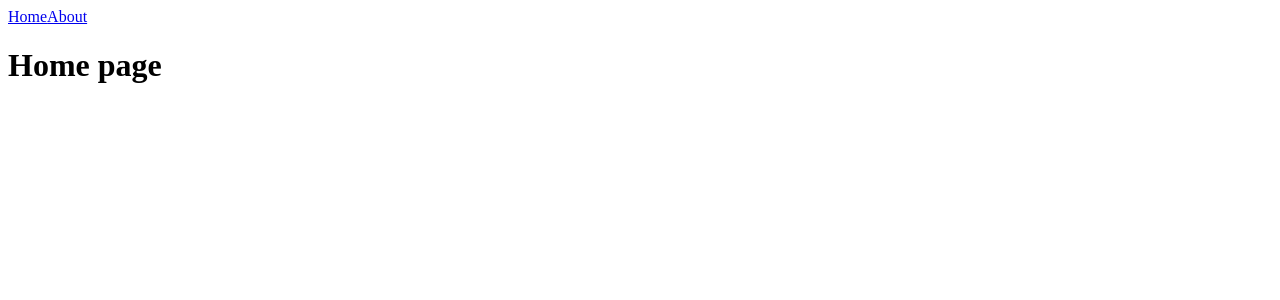
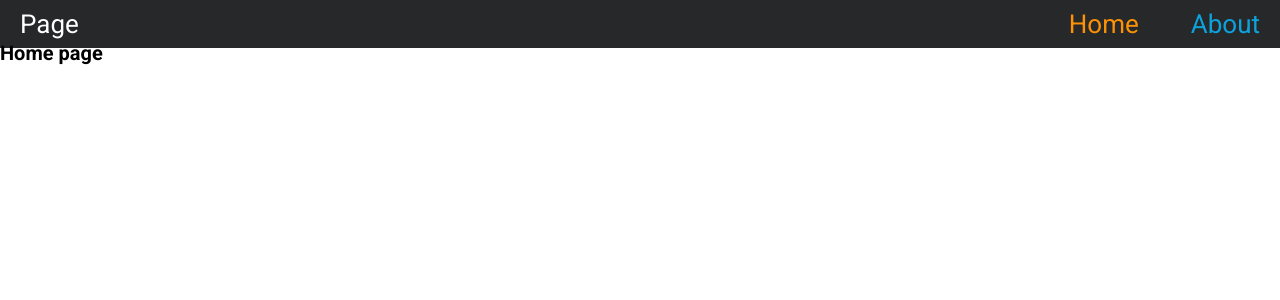
Before and after one commit to Slava137/react-RS-School, a React (Vite) app: page / in a window 1280 px wide. Shown: the top 300 px of the page. Built offline with nearby package versions, Linux system fonts and the light colour scheme.

Commit message:
feat: add header and start styles for project

```diff
--- a/index.html
+++ b/index.html
@@ -2,7 +2,7 @@
 <html lang="en">
   <head>
     <meta charset="UTF-8" />
-    <link rel="icon" type="image/svg+xml" href="/public/favicon.ico" />
+    <link rel="icon" type="image/svg+xml" href="/favicon.ico" />
     <meta name="viewport" content="width=device-width, initial-scale=1.0" />
     <title>My React App</title>
   </head>
--- a/package.json
+++ b/package.json
@@ -9,8 +9,8 @@
     "preview": "vite preview",
     "lint": "eslint . --ext .ts,.tsx",
     "lint:fix": "eslint . --ext .ts,.tsx --fix",
-    "prettier": "prettier --check \"**/*.+(js|cjs|ts|tsx)\"",
-    "prettier:fix": "prettier --write \"**/*.+(js|cjs|ts|tsx)\"",
+    "prettier": "prettier --check \"**/*.+(js|cjs|ts|tsx|css)\"",
+    "prettier:fix": "prettier --write \"**/*.+(js|cjs|ts|tsx|css)\"",
     "test": "vitest"
   },
   "dependencies": {
--- /dev/null
+++ b/src/components/header/Header.tsx
@@ -0,0 +1,17 @@
+import { Component } from 'react';
+
+import Navigation from '../navigation/Navigation';
+import './header.css';
+
+class Header extends Component {
+  render() {
+    return (
+      <header className="header wrapper">
+        <p>Page</p>
+        <Navigation />
+      </header>
+    );
+  }
+}
+
+export default Header;
--- /dev/null
+++ b/src/components/header/header.css
@@ -0,0 +1,15 @@
+.wrapper {
+  max-width: 1440px;
+  margin: 0 auto;
+  padding: 0 20px;
+}
+
+.header {
+  display: flex;
+  justify-content: space-between;
+  align-items: center;
+  background: #272829;
+  color: #fff;
+  font-size: 2.6rem;
+  line-height: 2.8rem;
+}
--- a/src/components/layout/Layout.tsx
+++ b/src/components/layout/Layout.tsx
@@ -1,14 +1,13 @@
 import { Component } from 'react';
-import { Link, Outlet } from 'react-router-dom';
+import { Outlet } from 'react-router-dom';
+
+import Header from '../header/Header';
 
 class Layout extends Component {
   render() {
     return (
       <>
-        <header>
-          <Link to="/">Home</Link>
-          <Link to="/about">About</Link>
-        </header>
+        <Header />
         <Outlet />
       </>
     );
--- /dev/null
+++ b/src/components/navigation/Navigation.tsx
@@ -0,0 +1,23 @@
+import { Component } from 'react';
+import { NavLink } from 'react-router-dom';
+
+import './navigation.css';
+
+const setActive = ({ isActive }: { isActive: boolean }) => (isActive ? 'link link_active' : 'link');
+
+class Navigation extends Component {
+  render() {
+    return (
+      <nav className="nav">
+        <NavLink to="/" className={setActive}>
+          Home
+        </NavLink>
+        <NavLink to="about" className={setActive}>
+          About
+        </NavLink>
+      </nav>
+    );
+  }
+}
+
+export default Navigation;
--- /dev/null
+++ b/src/components/navigation/navigation.css
@@ -0,0 +1,19 @@
+.nav {
+  display: flex;
+  justify-content: space-between;
+  gap: 2em;
+  padding: 10px 0;
+}
+
+.link {
+  color: #0ea2dd;
+}
+
+.link:hover {
+  color: #fff;
+  transition: 0.4s;
+}
+
+.link_active {
+  color: #fa9107;
+}
--- a/src/main.tsx
+++ b/src/main.tsx
@@ -3,6 +3,7 @@ import ReactDOM from 'react-dom/client';
 import { BrowserRouter } from 'react-router-dom';
 
 import App from './App';
+import './style.css';
 
 ReactDOM.createRoot(document.getElementById('root') as HTMLElement).render(
   <React.StrictMode>
--- /dev/null
+++ b/src/style.css
@@ -0,0 +1,32 @@
+@import url('https://fonts.googleapis.com/css2?family=Roboto:wght@100;300;400;500;700&display=swap');
+
+a {
+  background-color: transparent;
+  color: inherit;
+  text-decoration: none;
+  cursor: pointer;
+}
+
+li {
+  list-style: none;
+}
+
+* {
+  margin: 0;
+  padding: 0;
+  border: 0;
+  box-sizing: border-box;
+}
+
+html {
+  font-family: 'Roboto', Arial, Verdana, sans-serif;
+  font-size: 10px;
+  line-height: 10px;
+  height: 100%;
+}
+
+body {
+  display: flex;
+  flex-direction: column;
+  min-height: 100%;
+}
```
